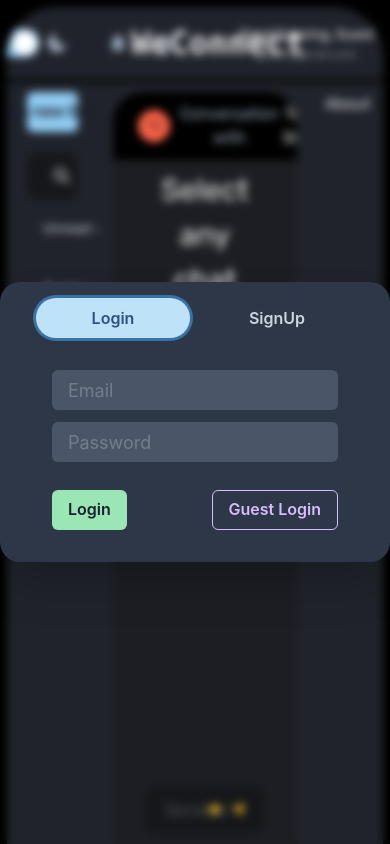
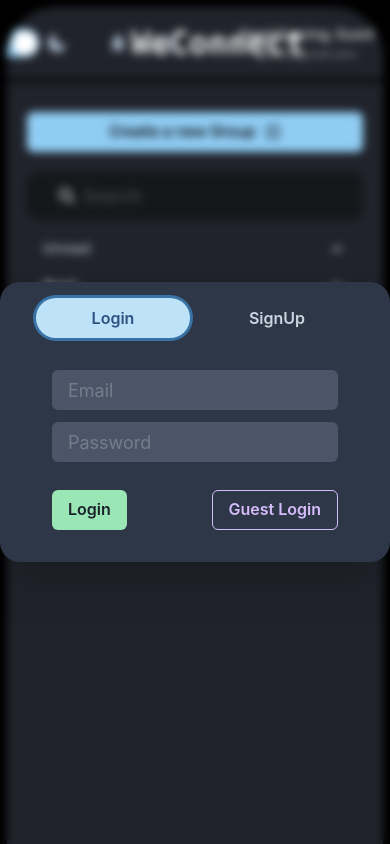
Before and after one commit to aaryansinha16/WeConnect, a React (Vite) app in the folder frontend/: page / in a window 390 px wide. Built offline with nearby package versions, Linux system fonts and the light colour scheme; grey boxes are pictures that could not be loaded.

Commit message:
some-responsiveness

```diff
--- a/frontend/src/App.jsx
+++ b/frontend/src/App.jsx
@@ -35,7 +35,7 @@ function App() {
         // m='auto'
         bg={colorMode == 'dark' ? "#20232b" : 'white'}
         pt='10px'
-        gap='15px'
+        gap={{md : '5px', lg: '15px'}}
       >
         <ChatList />
         <MainChat />
--- a/frontend/src/components/About/About.jsx
+++ b/frontend/src/components/About/About.jsx
@@ -4,6 +4,7 @@ import React from 'react'
 const About = () => {
   return (
     <Box
+      display={{base : 'none', lg : 'block'}}
       // border='1px solid blue'
       w='20%'
       h='500px'
--- a/frontend/src/components/ChatList/ChatList.jsx
+++ b/frontend/src/components/ChatList/ChatList.jsx
@@ -18,7 +18,7 @@ const ChatList = () => {
   const [searchList, setSearchList] = useState([])
   const [chatLoading , setChatLoading] = useState(false)
 
-  const {allChat, setAllChat, user} = useContext(allContext)
+  const {allChat, setAllChat, user, selectChat} = useContext(allContext)
 
   useEffect(() => {
     if(user != undefined){
@@ -75,18 +75,19 @@ const ChatList = () => {
   return (
     <Flex
       className={colorMode == 'dark' ? 'chatListDark' : 'chatListLight'}
+      display={{base : Object.keys(selectChat).length > 0 ? 'none' : 'flex' , md : 'flex'}}
       flexDir='column'
       justifyContent='flex-start'
       alignItems='center'
-      w='25%'
+      w={{base :'100%' , md: '30%'}}
       // bg={"#20232b"}
-      p={'20px'}
+      p={{base : '20px', md: '5px'}}
       spacing='30px'
       h='calc(100vh - 80px)'
       overflowY='scroll'
       gap='10px'
     >
-      <Box pb='10px' mt='-20px' w='100%'>
+      <Box pb='10px' mt='0px' w='100%'>
         <Button w='100%' variant='solid' colorScheme='blue' gap='10px' onClick={() => handleCreateGroup()}>Create a new Group <PlusSquareIcon /></Button>
         <CreateGroup isOpen={isOpen} onClose={onClose} setRender={setRender}/>
       </Box>
@@ -105,7 +106,7 @@ const ChatList = () => {
               </Box>
               <AccordionIcon />
             </AccordionButton>
-          <AccordionPanel pb={4} >
+          <AccordionPanel pb={4} p={0}>
             {
               !chatLoading ?
               allChat?.map((el) => (
--- a/frontend/src/components/MainChat/MainChat.jsx
+++ b/frontend/src/components/MainChat/MainChat.jsx
@@ -8,15 +8,16 @@ const MainChat = () => {
   const {colorMode} = useColorMode()
   const {selectChat} = useContext(allContext)
 
-
+  console.log(selectChat, Object.keys(selectChat).length)
   if(Object.keys(selectChat).length > 0){
     return (
       <VStack
+        display={{base : Object.keys(selectChat).length != 0 ? "flex" : 'none' , md : 'flex'}}
         bg={colorMode == 'dark' ? '#1d1e24' : 'whitesmoke'}
         borderRadius='30px 30px 0px 0px'
         alignItems='center'
         justifyContent='flex-start'
-        w='52%'
+        w={{base: '100%', md: '65%', lg : '52%'}}
         h='calc(100vh - 90px)'
         overflowY='scroll'
         className={colorMode == 'dark' ? 'mainChatDark' : 'mainChatLight'}
@@ -63,11 +64,12 @@ const MainChat = () => {
 
   return (
     <VStack
+      display={{base : Object.keys(selectChat).length != 0 ? "flex" : 'none' , md : 'flex'}}
       bg={colorMode == 'dark' ? '#1d1e24' : 'whitesmoke'}
       borderRadius='30px 30px 0px 0px'
       alignItems='center'
       justifyContent='flex-start'
-      w='52%'
+      w={{base: '100%', md: '72%', lg : '52%'}}
       h='calc(100vh - 90px)'
       overflowY='scroll'
       className={colorMode == 'dark' ? 'mainChatDark' : 'mainChatLight'}
--- a/frontend/src/components/cards/ChatCard.jsx
+++ b/frontend/src/components/cards/ChatCard.jsx
@@ -40,7 +40,7 @@ const ChatCard = ({
             alignItems='center'
             gap={1}
         >
-            <Avatar src={users[0].avatar}>
+            <Avatar src={users[0].avatar} size='md'>
                 <AvatarBadge boxSize='1.25em' bg='green.500' />
             </Avatar>
 
@@ -54,10 +54,10 @@ const ChatCard = ({
                     alignItems='flex-start'
                     justifyContent='center'
                 >
-                    <Text fontSize='16px' color={colorMode == 'dark' ? 'white' : 'black'}>{groupChatType ? name : users[0].userName}</Text>
+                    <Text fontSize='14px' color={colorMode == 'dark' ? 'white' : 'black'}>{groupChatType ? name : users[0].userName}</Text>
                     <Text fontSize='12px' color={colorMode == 'dark' ? 'gray.400' : 'gray.500'}>{groupChatType ? `${users.length} members` : users[0].email}</Text>
                 </VStack>
-                <Text fontSize='14px' color={colorMode == 'dark' ? 'gray.200' : 'gray.800'}>{recentMessage ? recentMessage.length > 22 ? recentMessage.split('').slice(0,22).join('') + "..." : recentChat : str }</Text>
+                <Text fontSize='12px' color={colorMode == 'dark' ? 'gray.200' : 'gray.800'}>{recentMessage ? recentMessage.length > 22 ? recentMessage.split('').slice(0,22).join('') + "..." : recentChat : str }</Text>
             </VStack>
         </HStack>
 
```
